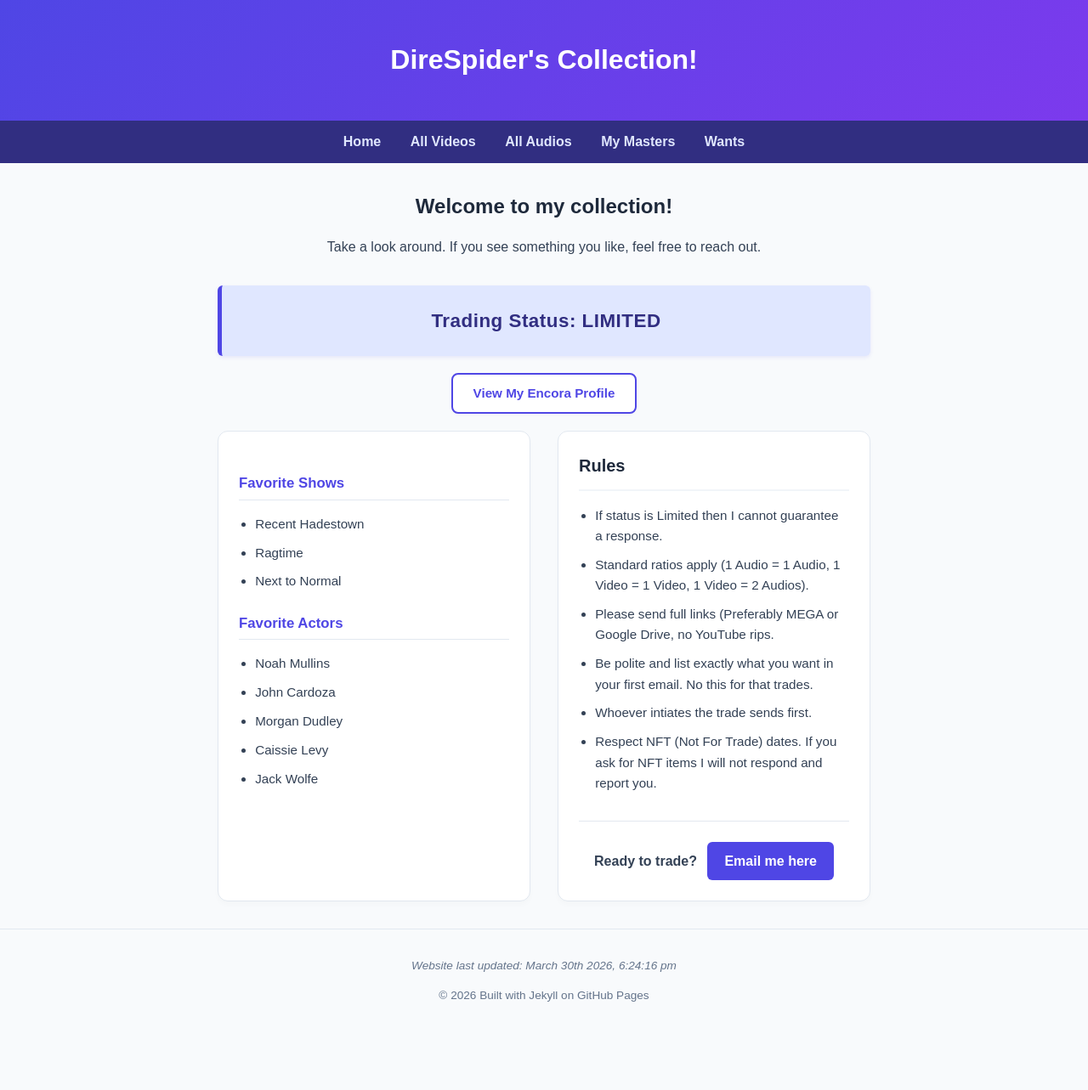
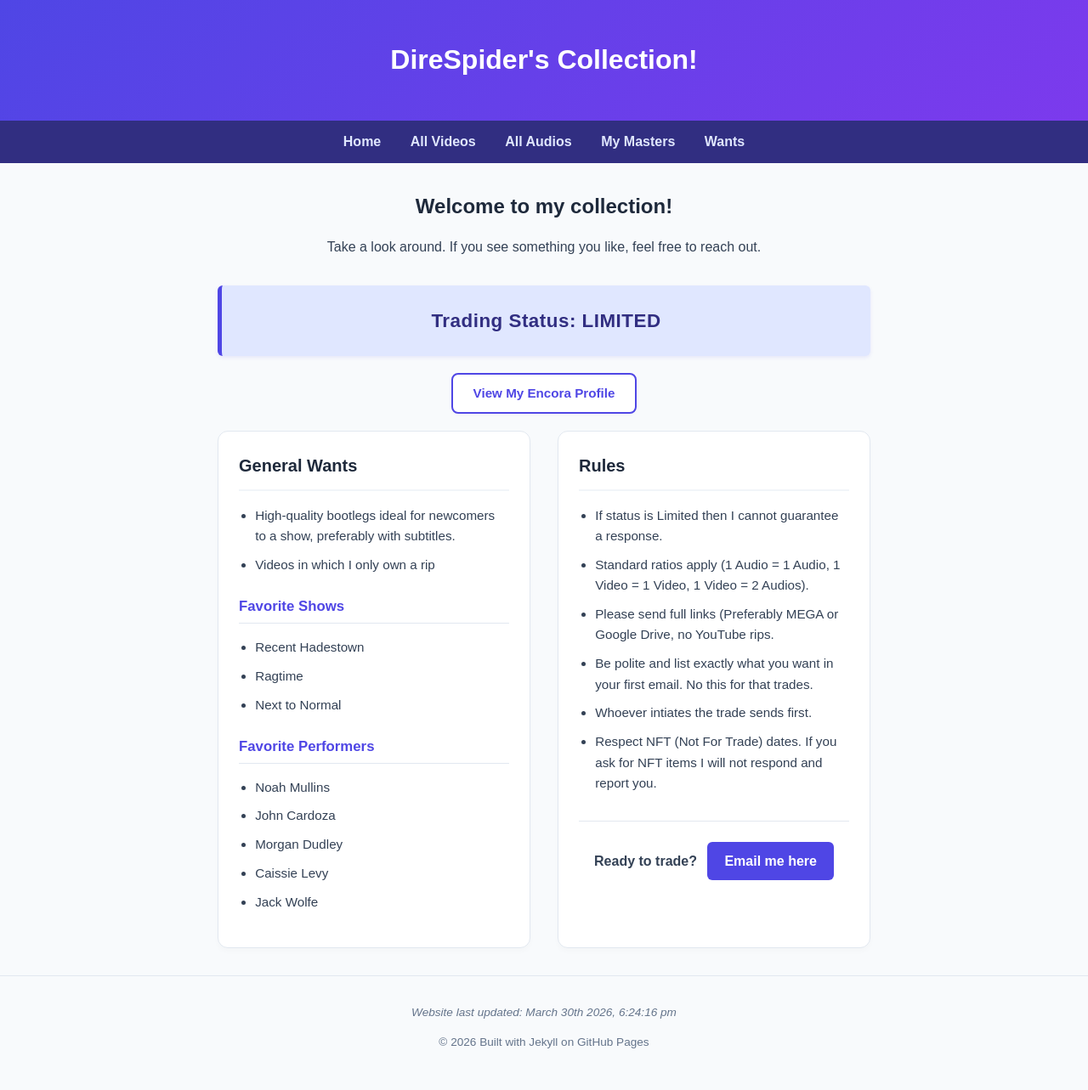
Before and after one commit to DireSpider/direspider.github.io, a Jekyll site: the page built from index.html, in a window 1280 px wide. Shown: the whole page at 85% size. Built offline with Jekyll 4.4.1, drawn with Linux system fonts in a browser that asks for light colours; before the commit the page ends 1229 px from its top, so only the background shows below that.

Commit message:
Update index.html

```diff
--- a/index.html
+++ b/index.html
@@ -22,13 +22,11 @@ title: Home
         <div class="split-layout">
 
             <div class="split-column">
-                <!-- <h2>General Wants</h2>
+                <h2>General Wants</h2>
                 <ul>
-                    <li>Specific items from the 2018 Tour</li>
-                    <li>High-quality audio captures</li>
-                    <li>Any missing dates from my main list</li>
-                    <li>Understudies and swings</li>
-                </ul> -->
+                    <li>High-quality bootlegs ideal for newcomers to a show, preferably with subtitles.</li>
+                    <li>Videos in which I only own a rip</li>
+                </ul>
 
                 <h3>Favorite Shows</h3>
                 <ul>
@@ -37,7 +35,7 @@ title: Home
                     <li>Next to Normal</li>
                 </ul>
 
-                <h3>Favorite Actors</h3>
+                <h3>Favorite Performers</h3>
                 <ul>
                     <li>Noah Mullins</li>
                     <li>John Cardoza</li>
```
